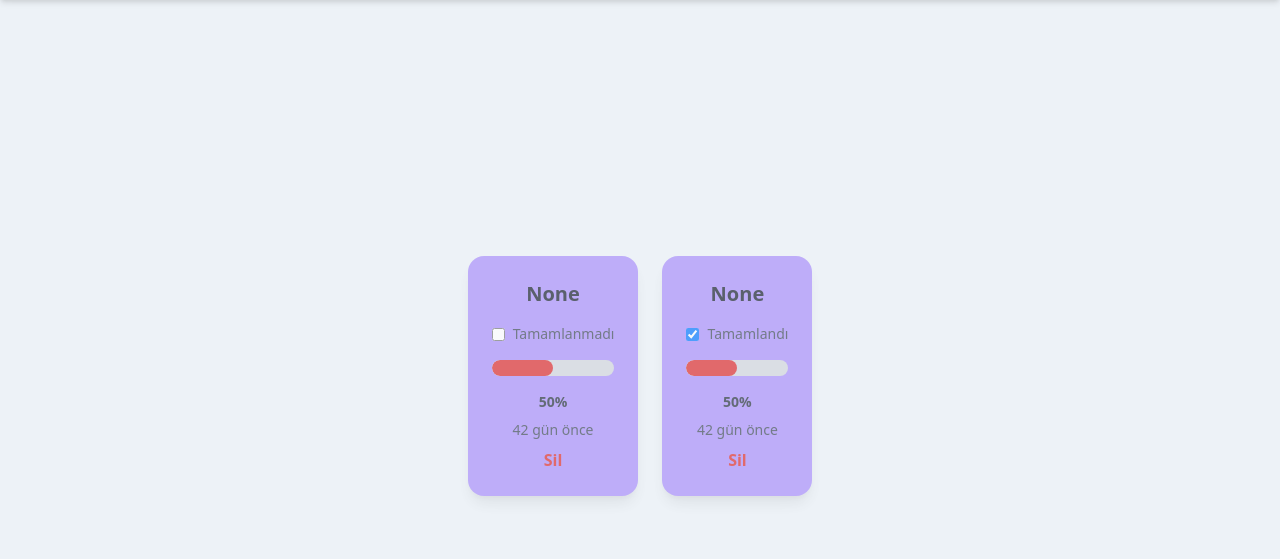
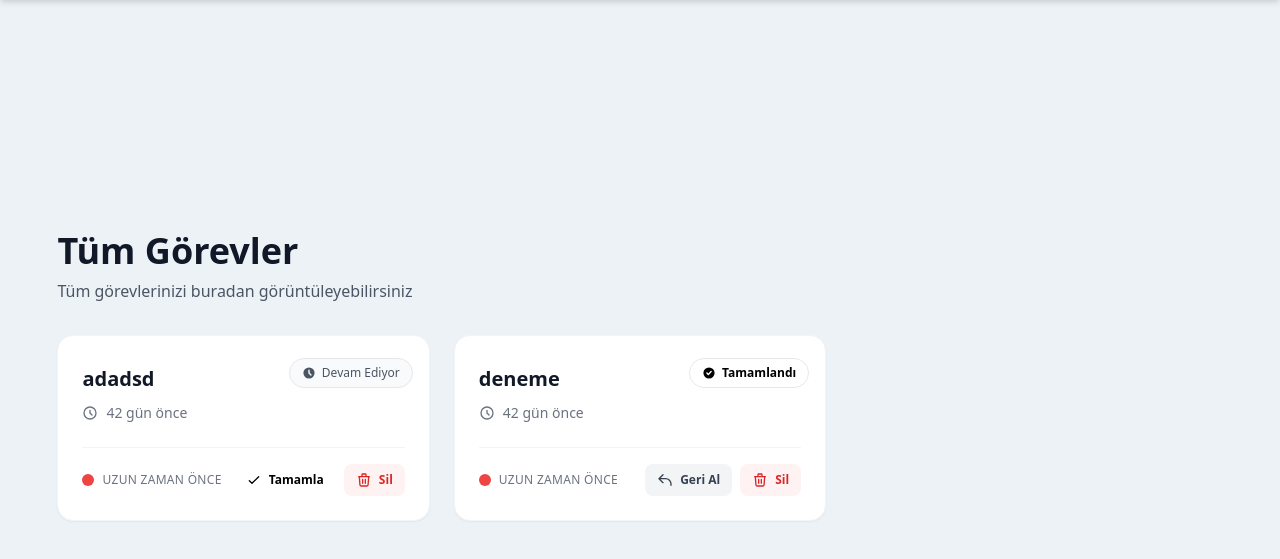
Before and after one commit to ihmus/Task-Manager, a Flask app: page /gorevler in a window 1280 px wide. Shown: the part 72-631 px from the top of the page. Run offline with Flask 3, Linux system fonts and the light colour scheme; a user stored in the database is signed in.

Commit message:
guncellendi

```diff
--- a/app/models.py
+++ b/app/models.py
@@ -5,7 +5,8 @@
 
 class Note(db.Model):
     id = db.Column(db.Integer, primary_key=True)
-    data = db.Column(db.String(10000))
+    title = db.Column(db.String(35))
+    description=db.Column(db.String(10000))
     date = db.Column(db.DateTime(timezone=True), default=func.now())
     user_id = db.Column(db.Integer, db.ForeignKey('user.id'))
     completed = db.Column(db.Boolean, default=False)
--- a/app/templates/gorevler.html
+++ b/app/templates/gorevler.html
@@ -2,69 +2,159 @@
 {% block title %}Görevler{% endblock %}
 {% block content %}
 <div class="pt-24 px-6">
-  <!-- Görevler Flex -->
-  <div class="flex flex-wrap justify-start gap-6">
+
+  <!-- Sayfa Başlığı -->
+  <div class="mb-8">
+    <h1 class="text-4xl font-bold text-gray-900">
+      {% if default_mode == 1 %}
+        Tüm Görevler
+      {% elif default_mode == 2 %}
+        Aktif Görevler
+      {% elif default_mode == 3 %}
+        Tamamlanmış Görevler
+      {% endif %}
+    </h1>
+    <p class="text-gray-600 mt-2">
+      {% if default_mode == 1 %}
+        Tüm görevlerinizi buradan görüntüleyebilirsiniz
+      {% elif default_mode == 2 %}
+        Devam eden görevleriniz
+      {% elif default_mode == 3 %}
+        Tamamladığınız görevler
+      {% endif %}
+    </p>
+  </div>
+
+  <!-- Görevler Grid -->
+  <div class="grid grid-cols-1 sm:grid-cols-2 lg:grid-cols-3 gap-6">
     {% for note in notes %}
       {% if (default_mode == 1)
             or (default_mode == 2 and not note.completed)
             or (default_mode == 3 and note.completed) %}
 
-        <div
-          class="relative rounded-2xl shadow-lg p-6 cursor-pointer transform hover:scale-105 transition duration-300
-                 {% if note.color == 'green' %} bg-purple-200
-                 {% elif note.color == 'orange' %} bg-purple-300
-                 {% elif note.color == 'red' %} bg-purple-400 animate-pulse
-                 {% else %} bg-purple-100 {% endif %}"
-          style="min-height: 7rem; flex: 1 1 calc(33% - 1.5rem)"
-        >
-          <!-- Görev İsmi -->
-          <h2 class="text-xl font-bold mb-4 text-center text-gray-900">
-            {{ note.data }}
+        <!-- Modern Kart -->
+        <div class="group relative bg-white rounded-2xl shadow-sm hover:shadow-2xl transition-all duration-500 overflow-hidden border border-gray-100">
+
+          <!-- Üst Gradient Bar -->
+          <div class="h-1.5 w-full
+                      {% if note.color == 'green' %} bg-gradient-to-r from-emerald-400 to-green-500
+                      {% elif note.color == 'orange' %} bg-gradient-to-r from-amber-400 to-orange-500
+                      {% elif note.color == 'red' %} bg-gradient-to-r from-rose-400 to-red-500
+                      {% else %} bg-gradient-to-r from-purple-400 to-indigo-500 {% endif %}">
+          </div>
+
+          <!-- Kart İçeriği -->
+          <div class="p-6 relative">
+
+            <!-- Durum Rozeti (sağ üst köşe) -->
+            <div class="absolute right-4 top-4">
+              {% if note.completed %}
+                <div class="flex items-center gap-1.5 bg-emerald-50 text-emerald-700 text-xs font-semibold px-3 py-1.5 rounded-full border border-emerald-200">
+                  <svg class="w-3.5 h-3.5" fill="currentColor" viewBox="0 0 20 20">
+                    <path fill-rule="evenodd" d="M10 18a8 8 0 100-16 8 8 0 000 16zm3.707-9.293a1 1 0 00-1.414-1.414L9 10.586 7.707 9.293a1 1 0 00-1.414 1.414l2 2a1 1 0 001.414 0l4-4z" clip-rule="evenodd"/>
+                  </svg>
+                  <span>Tamamlandı</span>
+                </div>
+              {% else %}
+                <div class="flex items-center gap-1.5 bg-gray-50 text-gray-600 text-xs font-medium px-3 py-1.5 rounded-full border border-gray-200">
+                  <svg class="w-3.5 h-3.5" fill="currentColor" viewBox="0 0 20 20">
+                    <path fill-rule="evenodd" d="M10 18a8 8 0 100-16 8 8 0 000 16zm1-12a1 1 0 10-2 0v4a1 1 0 00.293.707l2.828 2.829a1 1 0 101.415-1.415L11 9.586V6z" clip-rule="evenodd"/>
+                  </svg>
+                  <span>Devam Ediyor</span>
+                </div>
+              {% endif %}
+            </div>
+
+            <!-- Tıklanabilir Alan -->
+            <a href="{{ url_for('views.task_details', note_id=note.id) }}"
+               class="block focus:outline-none focus:ring-2 focus:ring-offset-2 focus:ring-indigo-500 rounded-lg group-hover:ring-2 group-hover:ring-indigo-100 transition-all duration-300"
+               aria-label="Görev detayına git"
+               style="text-decoration: none; color: inherit;">
+
+              <!-- Başlık -->
+              <h2 class="text-xl font-bold text-gray-900 mb-3 pr-24 leading-tight group-hover:text-indigo-600 transition-colors duration-300">
+                {{ note.title[:21] }}{% if note.title|length > 21 %}...{% endif %}
               </h2>
 
-          <!-- Checkbox: tamamlandı mı? -->
-          <div class="flex justify-center mb-4">
-            <form action="{{ url_for('views.toggle_note', note_id=note.id) }}" method="post">
-              <input type="hidden" name="default_mode" value="{{ default_mode }}">
-              <label class="inline-flex items-center space-x-2">
-                <input type="checkbox" name="completed" onchange="this.form.submit()" {% if note.completed %}checked{% endif %}>
-                <span class="text-gray-700 text-sm">
-                  {% if note.completed %}Tamamlandı{% else %}Tamamlanmadı{% endif %}
+              <!-- Açıklama -->
+              {% if note.description %}
+                <p class="text-sm text-gray-600 mb-4 line-clamp-2 leading-relaxed">
+                  {{ note.description[:100] }}{% if note.description|length > 100 %}...{% endif %}
+                </p>
+              {% endif %}
+
+              <!-- Alt Bilgi Çubuğu -->
+              <div class="flex items-center gap-2 text-sm text-gray-500">
+                <svg class="w-4 h-4" fill="none" stroke="currentColor" viewBox="0 0 24 24">
+                  <path stroke-linecap="round" stroke-linejoin="round" stroke-width="2" d="M12 8v4l3 3m6-3a9 9 0 11-18 0 9 9 0 0118 0z"/>
+                </svg>
+                <span>{{ note.time_passed }}</span>
+              </div>
+            </a>
+
+            <!-- Alt Bilgi ve Aksiyon Butonları -->
+            <div class="mt-6 pt-4 border-t border-gray-100 flex items-center justify-between gap-3">
+
+              <!-- Renk İndikatörü -->
+              <div class="flex items-center gap-2">
+                <div class="w-3 h-3 rounded-full
+                            {% if note.color == 'green' %} bg-green-500
+                            {% elif note.color == 'orange' %} bg-orange-500
+                            {% elif note.color == 'red' %} bg-red-500
+                            {% else %} bg-purple-500 {% endif %}">
+                </div>
+                <span class="text-xs font-medium text-gray-500 uppercase tracking-wide">
+                  {% if note.color == 'green' %} Yeni Oluşturuldu
+                  {% elif note.color == 'orange' %} Biraz Zaman Geçti
+                  {% elif note.color == 'red' %} Uzun Zaman Önce
+                  {% else %} Normal {% endif %}
                 </span>
-              </label>
-            </form>
               </div>
 
-          <!-- Yatay Progress Bar -->
-          <div class="w-full bg-gray-300 rounded-full h-4 mb-4 overflow-hidden">
-            <div
-              class="h-4 rounded-full
-                     {% if note.color == 'green' %} bg-green-600
-                     {% elif note.color == 'orange' %} bg-yellow-500
-                     {% elif note.color == 'red' %} bg-red-600
-                     {% else %} bg-purple-600 {% endif %}"
-              style="width: {{ note.percentage or 50 }}%;"
-            ></div>
-          </div>
+              <!-- Aksiyon Butonları -->
+              <div class="flex items-center gap-2">
+                <!-- Toggle Button -->
+                <form action="{{ url_for('views.toggle_note', note_id=note.id) }}" method="post" class="inline">
+                  <input type="hidden" name="default_mode" value="{{ default_mode }}">
+                  <button type="submit"
+                          class="text-xs font-semibold px-3 py-2 rounded-lg transition-all duration-300
+                                 {% if note.completed %}
+                                 bg-gray-100 text-gray-700 hover:bg-gray-200
+                                 {% else %}
+                                 bg-emerald-50 text-emerald-700 hover:bg-emerald-100
+                                 {% endif %}">
+                    {% if note.completed %}
+                      <svg class="w-4 h-4 inline-block mr-1" fill="none" stroke="currentColor" viewBox="0 0 24 24">
+                        <path stroke-linecap="round" stroke-linejoin="round" stroke-width="2" d="M3 10h10a8 8 0 018 8v2M3 10l6 6m-6-6l6-6"/>
+                      </svg>
+                      Geri Al
+                    {% else %}
+                      <svg class="w-4 h-4 inline-block mr-1" fill="none" stroke="currentColor" viewBox="0 0 24 24">
+                        <path stroke-linecap="round" stroke-linejoin="round" stroke-width="2" d="M5 13l4 4L19 7"/>
+                      </svg>
+                      Tamamla
+                    {% endif %}
+                  </button>
+                </form>
 
-          <p class="text-center text-sm font-semibold text-gray-800 mb-2">
-            {{ note.percentage or 50 }}%
-          </p>
-
-          <!-- Alt Bilgi / Zaman -->
-          <p class="text-center text-gray-700 text-sm mt-auto">
-            {{ note.time_passed }}
-          </p>
-
-          <!-- Delete Button Form ile -->
-          <form action="{{ url_for('views.delete_note', note_id=note.id) }}" method="post" onsubmit="return confirm('Bu notu silmek istediğinizden emin misiniz?');" class="text-center mt-2">
+                <!-- Delete Button -->
+                <form action="{{ url_for('views.delete_note', note_id=note.id) }}" method="post"
+                      onsubmit="return confirm('Bu notu silmek istediğinizden emin misiniz?');" class="inline">
                   <input type="hidden" name="default_mode" value="{{ default_mode }}">
-            <button type="submit" class="text-red-600 font-semibold hover:underline">
+                  <button type="submit"
+                          class="text-xs font-semibold px-3 py-2 rounded-lg bg-red-50 text-red-600 hover:bg-red-100 transition-all duration-300">
+                    <svg class="w-4 h-4 inline-block mr-1" fill="none" stroke="currentColor" viewBox="0 0 24 24">
+                      <path stroke-linecap="round" stroke-linejoin="round" stroke-width="2" d="M19 7l-.867 12.142A2 2 0 0116.138 21H7.862a2 2 0 01-1.995-1.858L5 7m5 4v6m4-6v6m1-10V4a1 1 0 00-1-1h-4a1 1 0 00-1 1v3M4 7h16"/>
+                    </svg>
                     Sil
                   </button>
                 </form>
+              </div>
+            </div>
 
           </div>
+        </div>
+
       {% endif %}
     {% endfor %}
   </div>
--- a/app/views.py
+++ b/app/views.py
@@ -22,7 +22,7 @@
         if len(note) < 1:
             flash('Note is too short!', category='error')
         else:
-            new_note = Note(data=note, user_id=current_user.id)  #not için şema hazırla
+            new_note = Note(title=note, user_id=current_user.id)  #not için şema hazırla
             db.session.add(new_note) # Databaseye notu ekle
             db.session.commit()
             flash('Note added!', category='success')
@@ -54,12 +54,13 @@
 
         notes_with_time.append({
             'id': note.id,
-            'data': note.data,
+            'title': note.title,
             'time_passed': time_passed,
             'color':note.color,
         })
 
     return render_template("index.html",notes=notes_with_time)
+
 @views.route('/calisanlar', methods=['GET', 'POST'])
 @login_required
 def calisanlar():
@@ -68,7 +69,50 @@
     notes_with_time = []
     return render_template("calisanlar.html", notes=notes_with_time, active_page='calisanlar')
 
+@views.route('/edit/<int:note_id>', methods=['GET'])
+@login_required
+def edit_note(note_id):
+    note = Note.query.get_or_404(note_id)
 
+    # Kullanıcının kendi notunu düzenlemesini sağla
+    if note.user_id != current_user.id:
+        flash('Bu görevi düzenleme yetkiniz yok.', 'error')
+        return redirect(url_for('views.home'))
+
+    return render_template('edit_note.html', note=note)
+@views.route('/update/<int:note_id>', methods=['POST'])
+@login_required
+def update_note(note_id):
+    note = Note.query.get_or_404(note_id)
+
+    # Kullanıcının kendi notunu güncellemesini sağla
+    if note.user_id != current_user.id:
+        flash('Bu görevi güncelleme yetkiniz yok.', 'error')
+        return redirect(url_for('views.home'))
+
+    # Formdan verileri al
+    title = request.form.get('title')
+    description = request.form.get('description')
+    color = request.form.get('color')
+
+    # Validasyon
+    if not title or len(title) < 1:
+        flash('Görev başlığı boş olamaz!', 'error')
+        return redirect(url_for('views.edit_note', note_id=note_id))
+
+    # Notu güncelle
+    note.title = title
+    note.description = description if description else None
+    note.color = color if color else 'purple'
+
+    try:
+        db.session.commit()
+        flash('Görev başarıyla güncellendi!', 'success')
+        return redirect(url_for('views.task_details', note_id=note_id))
+    except Exception as e:
+        db.session.rollback()
+        flash('Görev güncellenirken bir hata oluştu.', 'error')
+        return redirect(url_for('views.edit_note', note_id=note_id))
 @views.route('/gorevler', methods=['GET', 'POST'])
 @login_required
 def gorevler():
@@ -97,7 +141,7 @@
 
         notes_with_time.append({
             'id': note.id,
-            'data': note.data,
+            'title': note.title,
             'time_passed': time_passed,
             'color': note.color,
             'percentage': note.percentage,
@@ -129,7 +173,11 @@
     # default_mode parametresi ile redirect
     default_mode = request.form.get('default_mode', 1)
     return redirect(url_for('views.gorevler', default_mode=default_mode))
-
+@views.route('/note/<int:note_id>')
+def task_details(note_id):
+    note = Note.query.get_or_404(note_id)
+    # burada gerekirse time_passed hesaplamasını güncelle
+    return render_template('task_detail.html', note=note)
 @views.route('/note/<int:note_id>/toggle', methods=['POST'])
 @login_required
 def toggle_note(note_id):
```
Also changed, not shown: app/templates/edit_note.html (added, +187 -0 lines), app/templates/index.html (+0 -8 lines), app/templates/task_detail.html (added, +141 -0 lines), app/static/db/md.db (added). Lines whose indentation alone changed are shown as unchanged.
